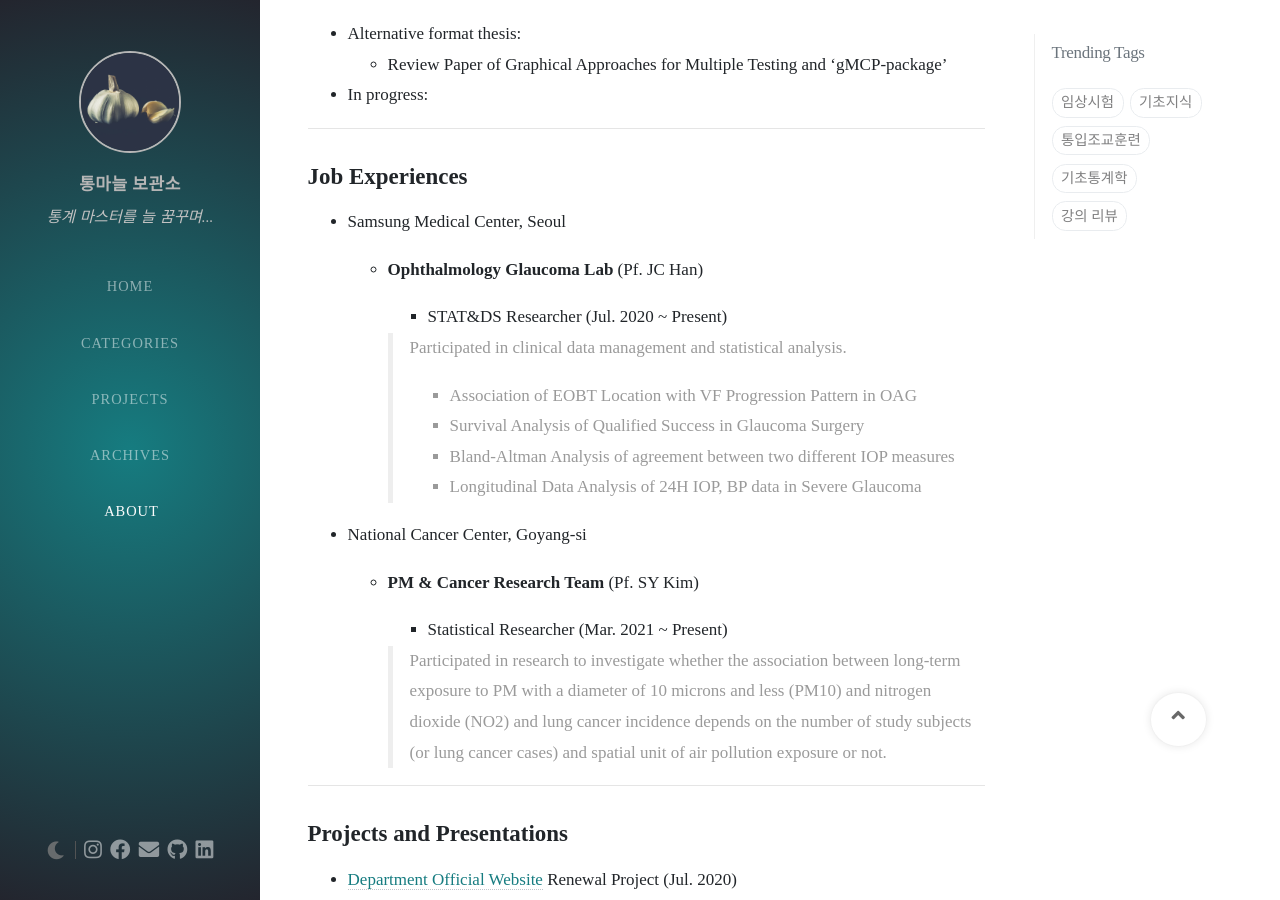
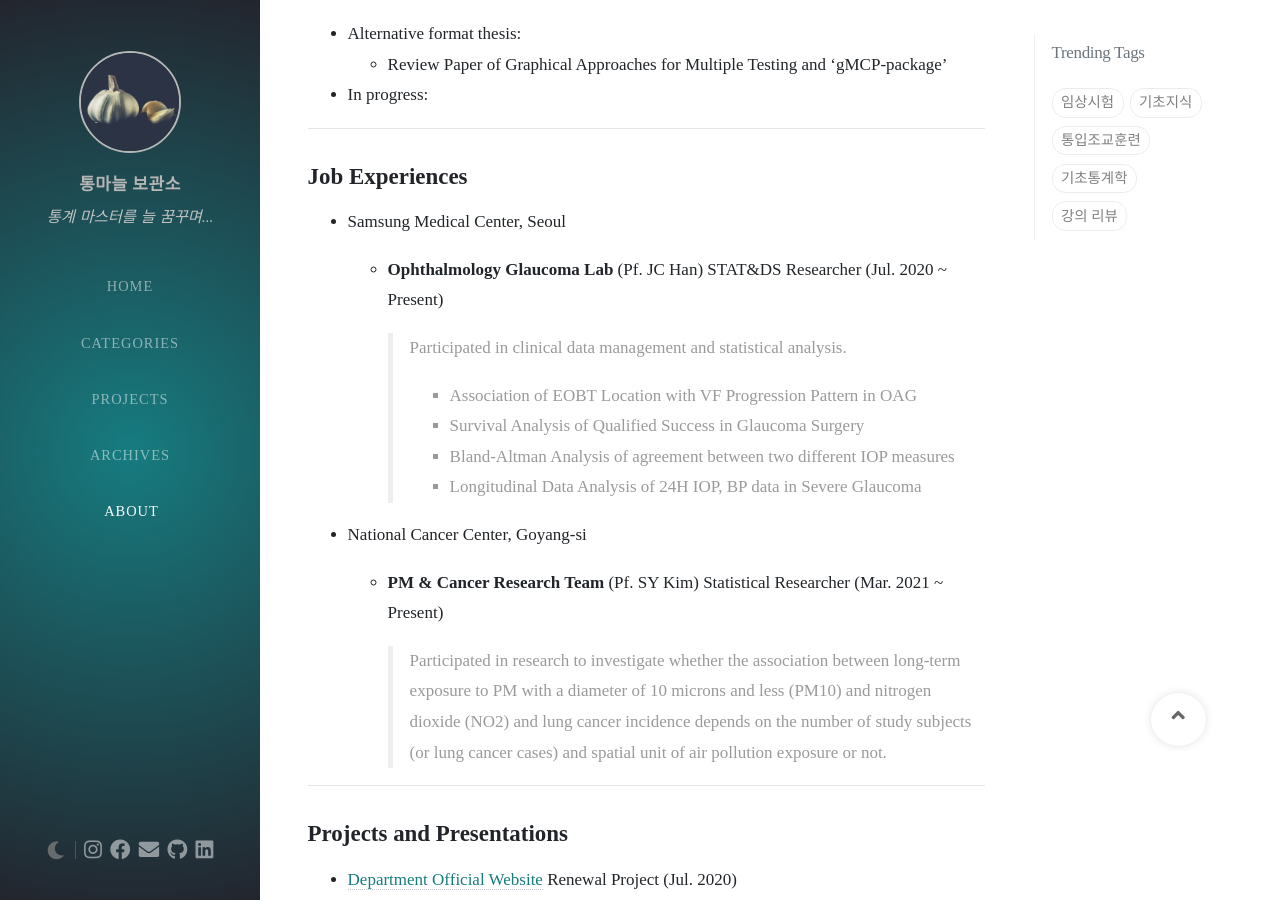
Before and after one commit to Johnnystats/Johnnystats.github.io, a Jekyll site: the page built from tabs/about.md, in a window 1280 px wide and 900 px high, scrolled down 2164 px. Built offline with Jekyll 4.4.1, drawn with Linux system fonts in a browser that asks for light colours; nearby versions of some CDN libraries.

```diff
--- a/tabs/about.md
+++ b/tabs/about.md
@@ -78,9 +78,7 @@ title: About me
 
 + Samsung Medical Center, Seoul
 
-  + **Ophthalmology Glaucoma Lab** (Pf. JC Han)
-
-    + STAT&DS Researcher (Jul. 2020 ~ Present)
+  + **Ophthalmology Glaucoma Lab** (Pf. JC Han) STAT&DS Researcher (Jul. 2020 ~ Present)
 
     > Participated in clinical data management and statistical analysis.
     >
@@ -91,9 +89,7 @@ title: About me
 
 + National Cancer Center, Goyang-si
 
-  + **PM & Cancer Research Team** (Pf. SY Kim)
-
-    + Statistical Researcher (Mar. 2021 ~ Present)
+  + **PM & Cancer Research Team** (Pf. SY Kim) Statistical Researcher (Mar. 2021 ~ Present)
 
     > Participated in research to investigate whether the association between long-term exposure to PM with a diameter of 10 microns and less (PM10) and nitrogen dioxide (NO2) and lung cancer incidence depends on the number of study subjects (or lung cancer cases) and spatial unit of air pollution exposure or not.
 
```
